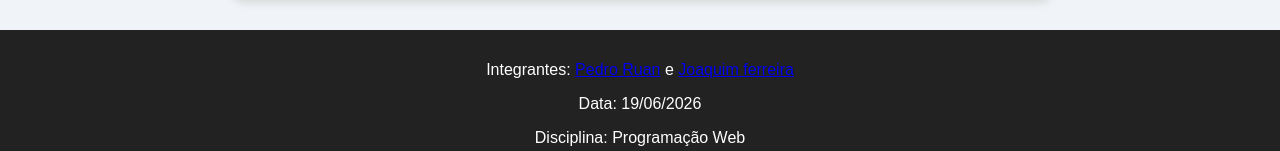
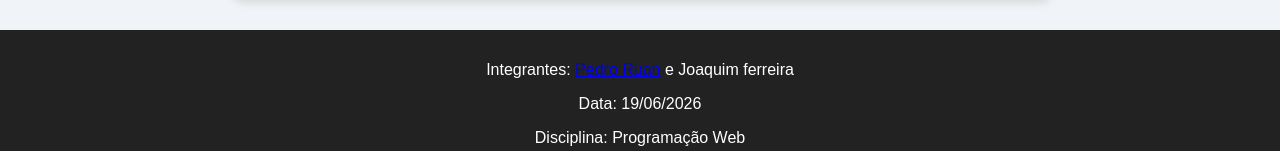
Before and after one commit to Natsulo1/Natsulo1.github.io, a plain HTML site: page atividade em dupla/index.html in a window 1280 px wide. Shown: the part 847-998 px from the top of the page. Drawn offline with Linux system fonts and the light colour scheme.

Commit message:
Update index.html

```diff
--- a/atividade em dupla/index.html
+++ b/atividade em dupla/index.html
@@ -52,7 +52,7 @@
         </form>
     </main>
     <footer class="rodape">
-        <p>Integrantes: <a href="natsulo1.github.io">Pedro Ruan</a> e <a href="joaquim.github.io">Joaquim ferreira</a></p>
+        <p>Integrantes: <a href="../index.html">Pedro Ruan</a> e Joaquim ferreira</a></p>
         <p>Data: 19/06/2026</p>
         <p>Disciplina: Programação Web</p>
     </footer>
```
